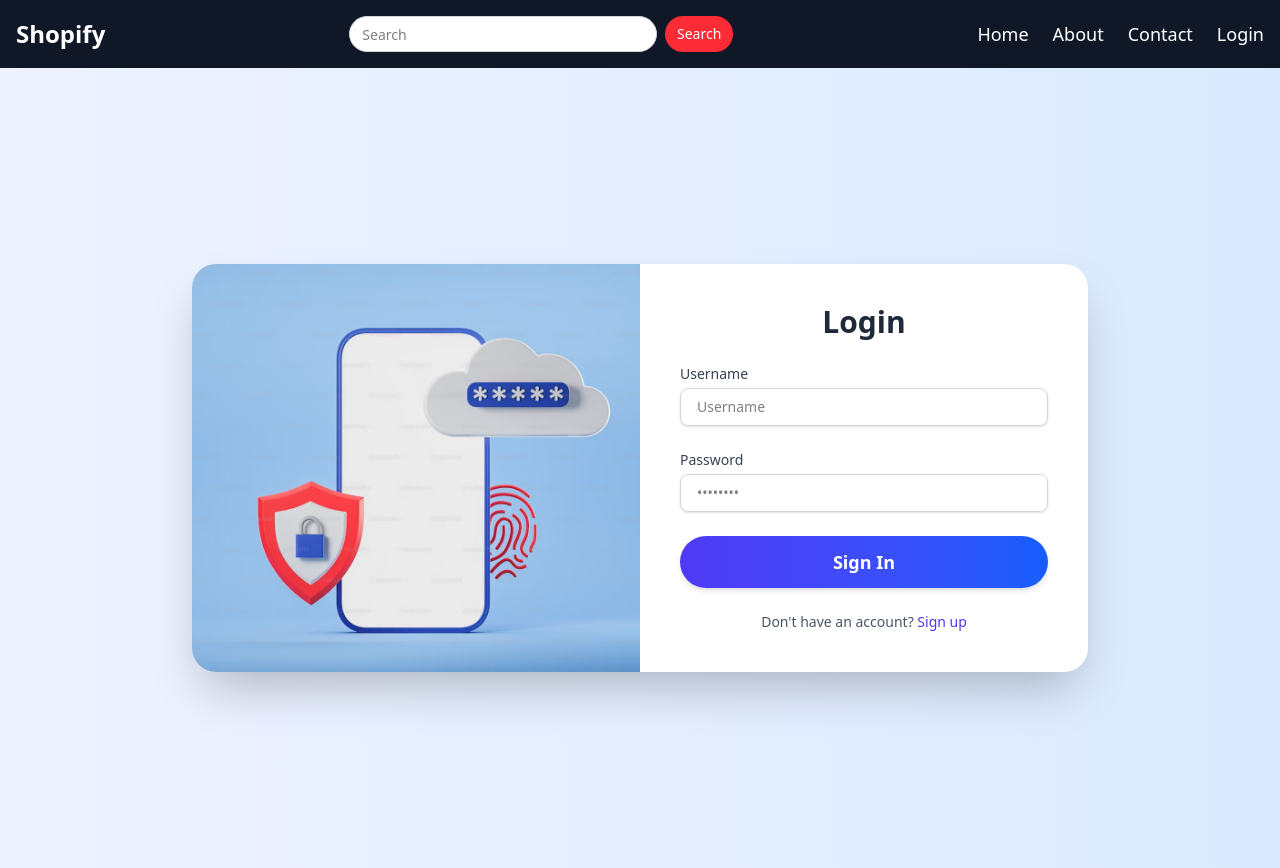
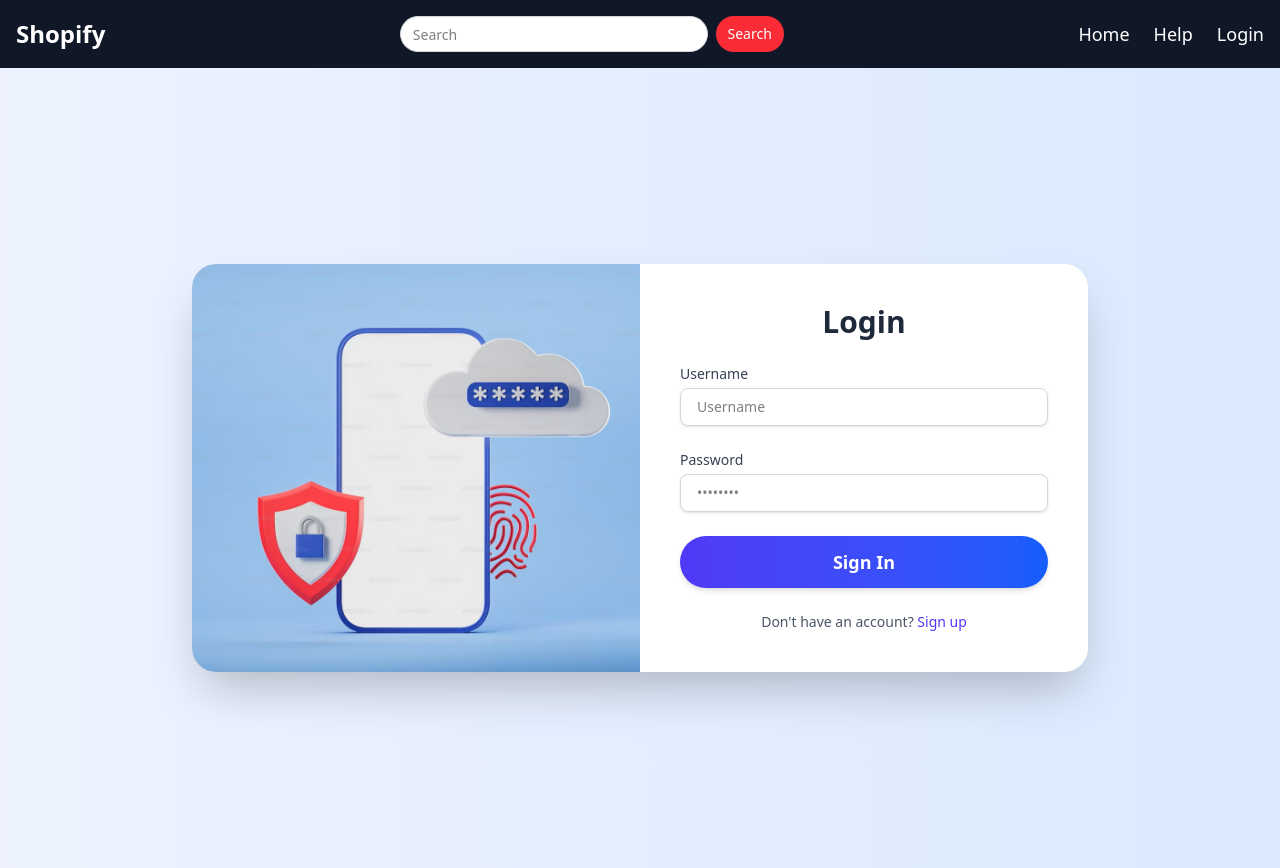
Before and after one commit to UsmanAkhtar0/Shopify, a React (Vite) app in the folder Frontend/: page /user/login in a window 1280 px wide. Built offline with nearby package versions, Linux system fonts and the light colour scheme.

Commit message:
Change after long

```diff
--- a/Frontend/src/components/Navbar.jsx
+++ b/Frontend/src/components/Navbar.jsx
@@ -63,8 +63,8 @@ function Navbar() {
                     {/* Desktop Menu */}
                     <ul className="hidden md:flex space-x-6 text-lg">
                         <li className="hover:text-gray-400 cursor-pointer" onClick={goToHome}>Home</li>
-                        <li className="hover:text-gray-400 cursor-pointer">About</li>
-                        <li className="hover:text-gray-400 cursor-pointer">Contact</li>
+                      { /* <li className="hover:text-gray-400 cursor-pointer">About</li> */}
+                        <li className="hover:text-gray-400 cursor-pointer">Help</li>
                         {token && <li className="hover:text-gray-400 cursor-pointer" onClick={logout}>Logout</li>}
                         {!token && <li className="hover:text-gray-400 cursor-pointer" onClick={goToAuth}>Login</li>}
 
--- a/Frontend/src/uitls/axios.js
+++ b/Frontend/src/uitls/axios.js
@@ -1,8 +1,8 @@
 import axios from "axios";
 
 const instance = axios.create({
-    baseURL: "https://shopifybackend-pxpl.onrender.com/api"  // "http://localhost:8000/api", for Prod "https://shopifybackend-pxpl.onrender.com/api"
-    // withCredentials: true    // allow cookies to be send
+    baseURL: "https://shopifybackend-pxpl.onrender.com/api",  // "http://localhost:8000/api", for Prod "https://shopifybackend-pxpl.onrender.com/api"
+    withCredentials: true    // allow cookies to be send
 })
 
 export default instance;
```
Also changed, not shown: 1 other file (tests, documents, lock files or other folders).
